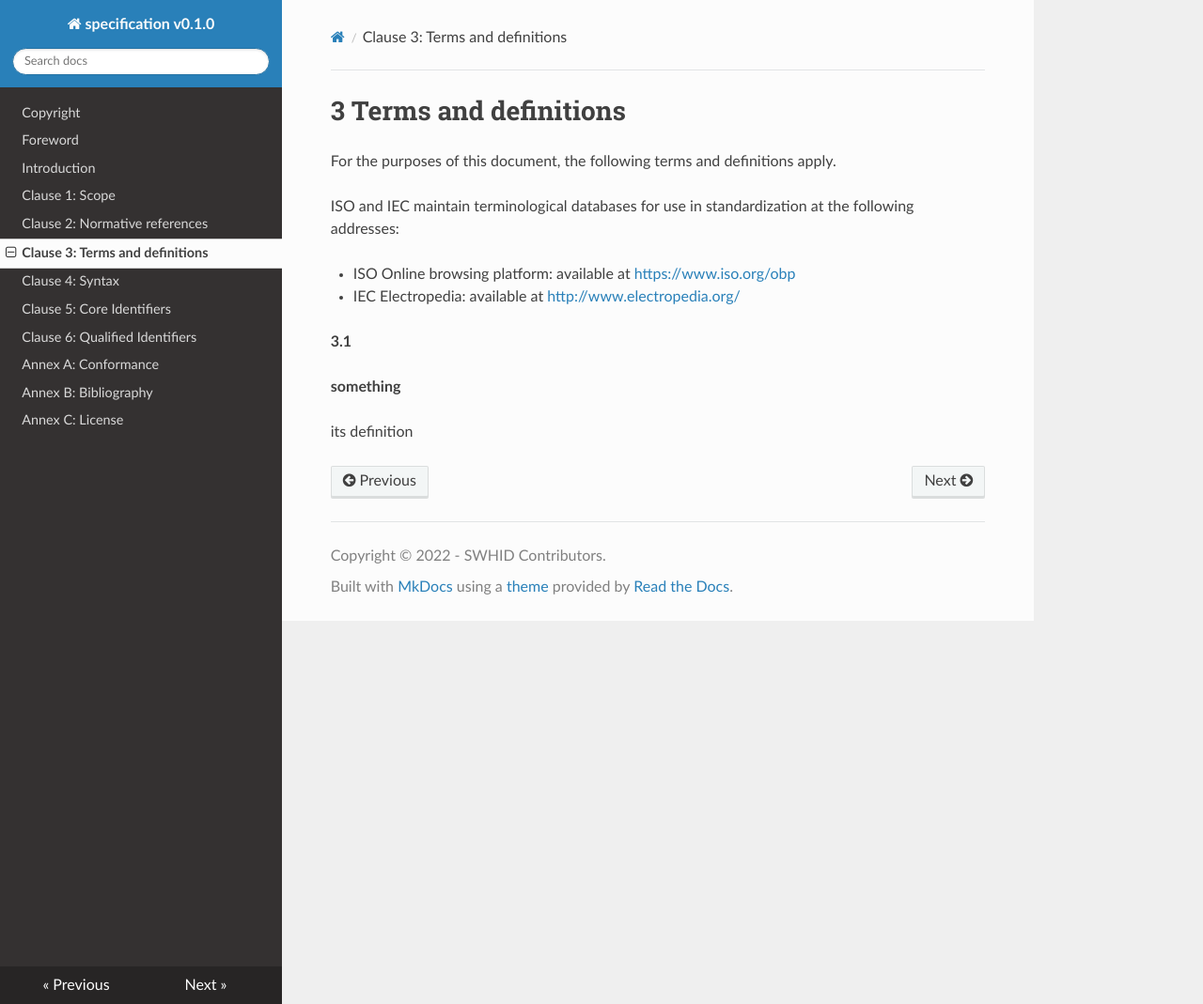
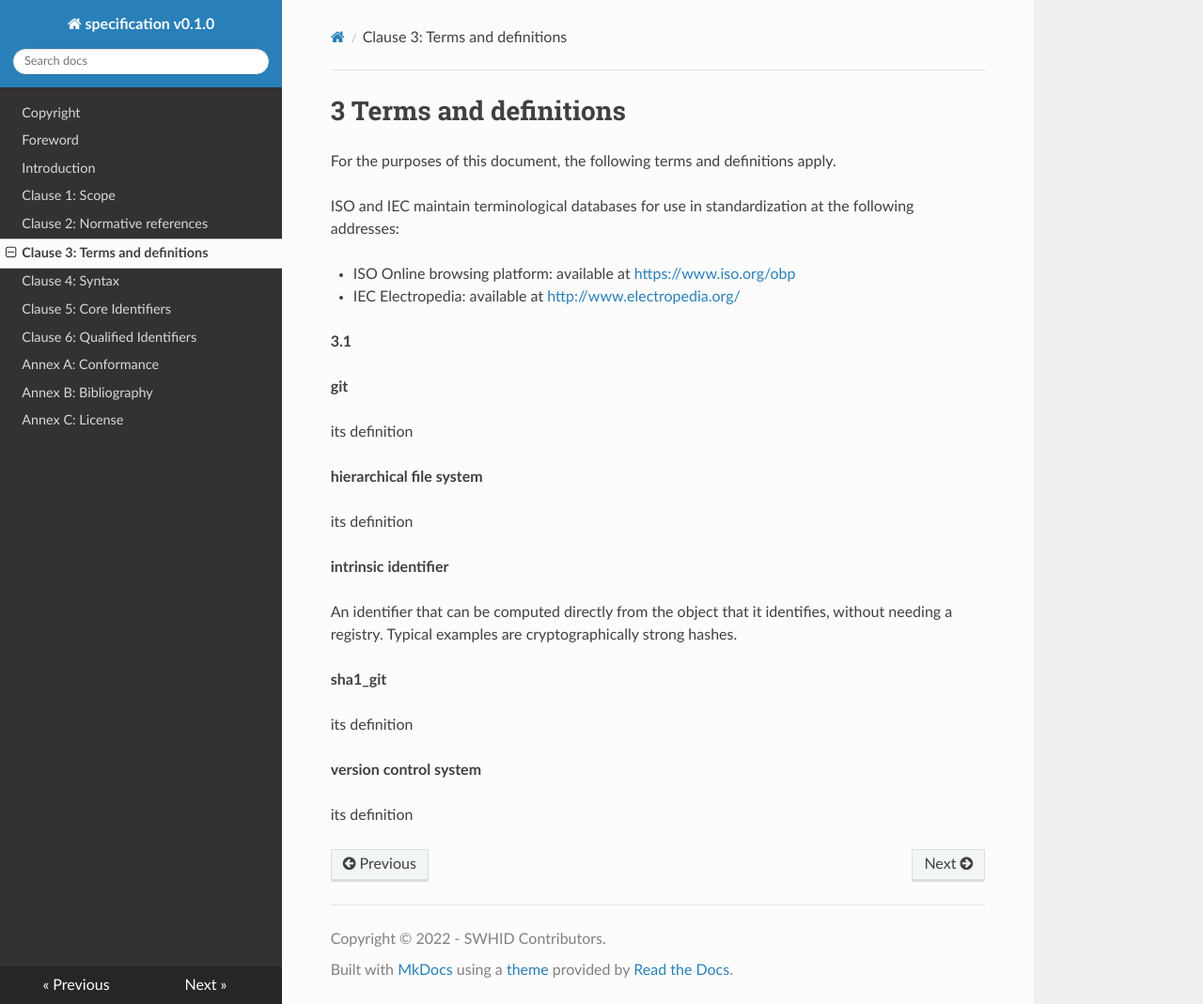
Before and after one commit to swhid/specification, an MkDocs documentation site: the page built from Chapters/3.Terms_and_definitions.md, in a window 1280 px wide and 1069 px high. Shown: the whole window at 94% size. Built offline with MkDocs 1.6.1, drawn with Linux system fonts in a browser that asks for light colours; nearby versions of some CDN libraries.

Commit message:
Add more definitions

```diff
--- a/Chapters/3.Terms_and_definitions.md
+++ b/Chapters/3.Terms_and_definitions.md
@@ -14,6 +14,22 @@ for use in standardization at the following addresses:
 
 **3.1**
 
-**something**
+**git**
 
 its definition
+
+**hierarchical file system**
+
+its definition
+
+**intrinsic identifier**
+
+An identifier that can be computed directly from the object that it identifies, without needing a registry. Typical examples are cryptographically strong hashes.
+
+**sha1_git**
+
+its definition
+
+**version control system**
+
+its definition
```
